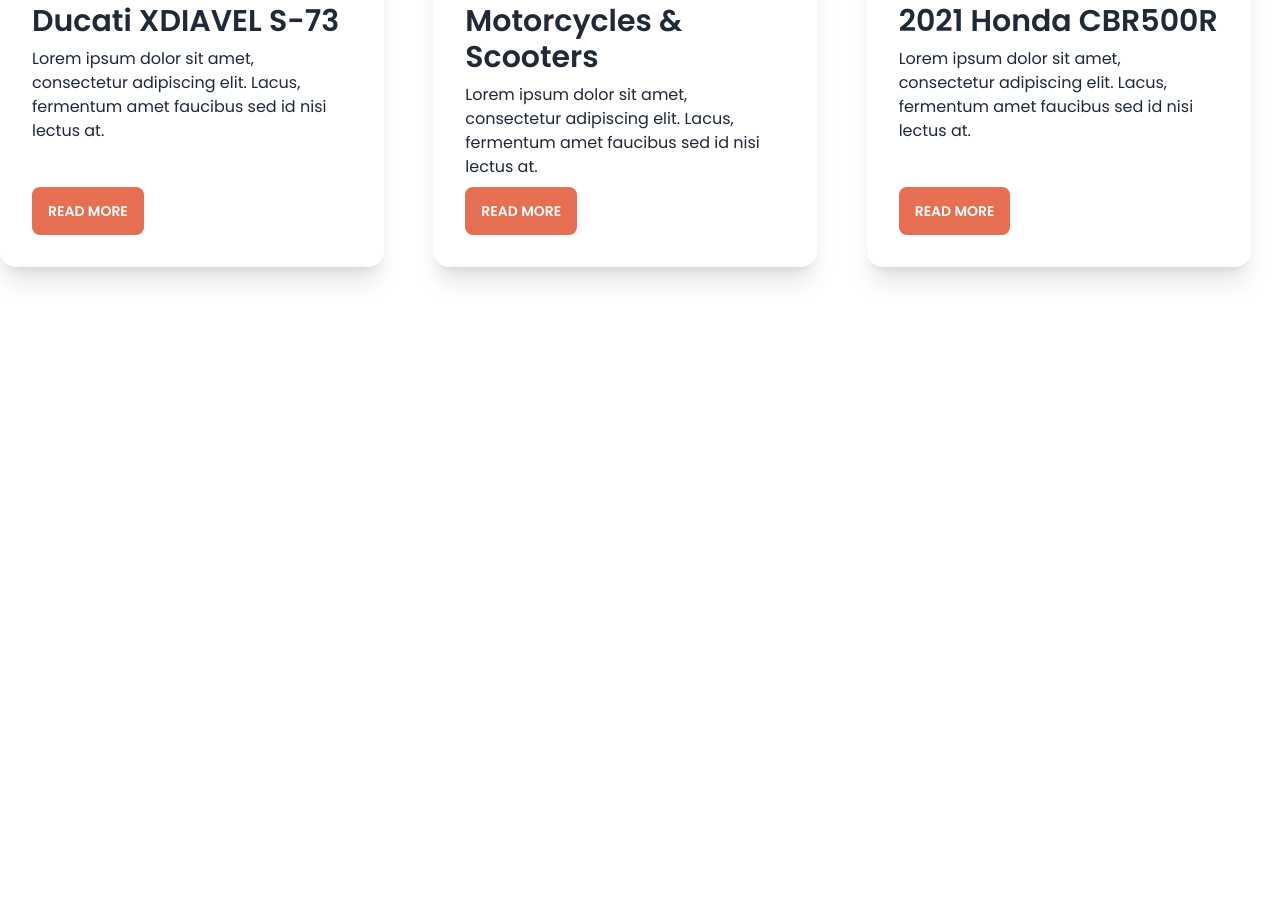
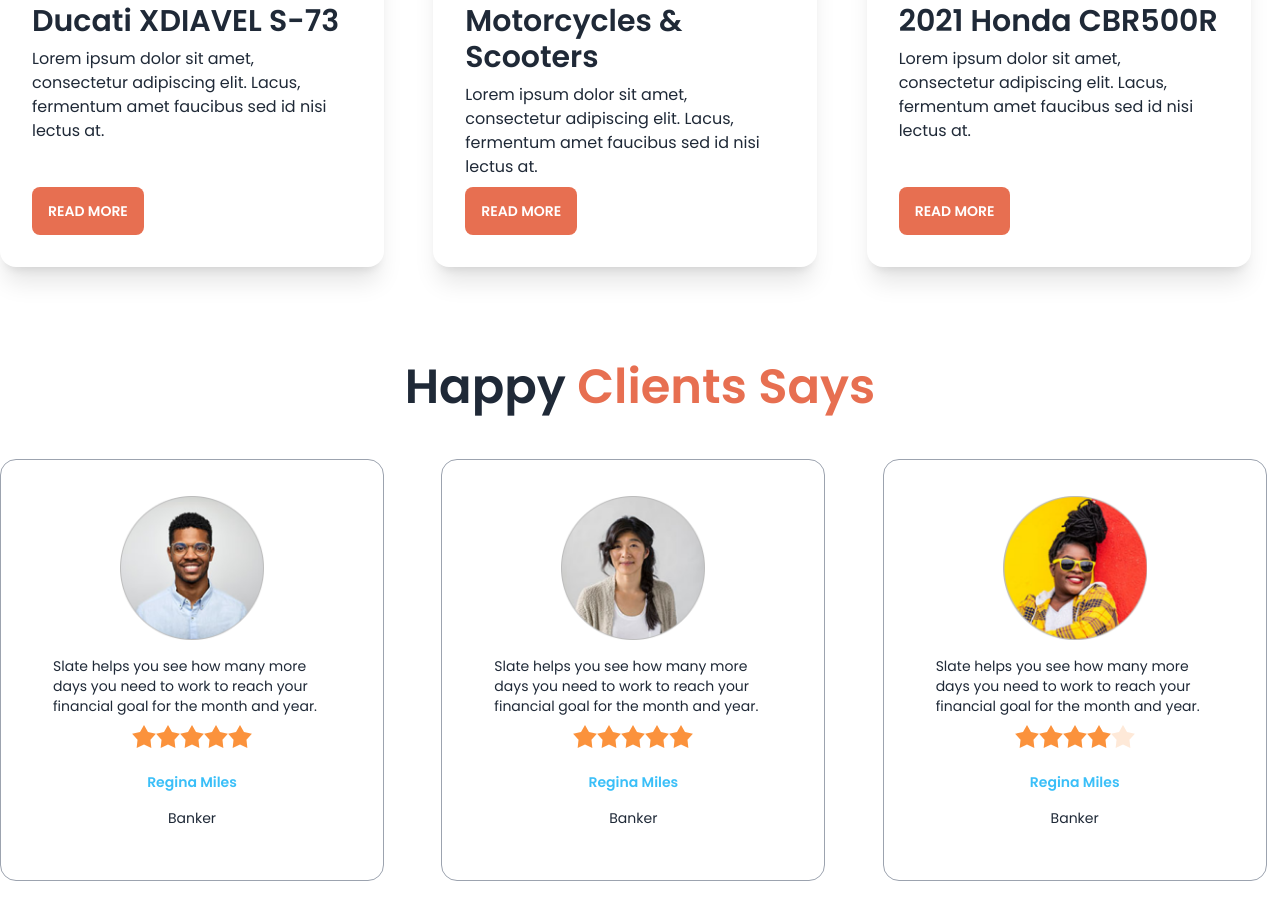
Before and after one commit to ZarinTasminSejuti/Biker-Zone-Site, a plain HTML site: page index.html in a window 1280 px wide. Shown: the part 1099-2018 px from the top of the page. Before the commit the page ends 1462 px from the top, so only its background shows below. Drawn offline with nearby package versions, Linux system fonts and the light colour scheme.

Commit message:
completed rating section

```diff
--- a/index.html
+++ b/index.html
@@ -220,6 +220,82 @@
 
             </div>
         </section>
+
+        <!-- happy clients section -->
+        <section class="my-24">
+            <h3 class="text-5xl mb-12 font-semibold text-center">Happy <span class="text-bike-primary">Clients Says</span></h3>
+
+            <div class="grid gap-11 grid-cols-1 md:grid-cols-2 lg:grid-cols-3">
+                <!-- first review card -->
+                <div class="card card-compact w-96 bg-base-100 p-9 border border-gray-400">
+                    <figure><img class="w-36" src="/images/others/user-1.png" alt="Shoes" /></figure>
+                    <div class="card-body">
+                      <p>Slate helps you see how
+                        many more days you need
+                        to work to reach your financial
+                        goal for the month and year.</p>
+                        <div class="rating justify-center">
+                            <input type="radio" name="rating-2" class="mask mask-star-2 bg-orange-400" />
+                            <input type="radio" name="rating-2" class="mask mask-star-2 bg-orange-400" />
+                            <input type="radio" name="rating-2" class="mask mask-star-2 bg-orange-400" />
+                            <input type="radio" name="rating-2" class="mask mask-star-2 bg-orange-400" checked/>
+                            <input type="radio" name="rating-2" class="mask mask-star-2 bg-orange-400"/>
+                        </div>
+                        <div class="text-center space-y-4 mt-4">
+                            <h4 class="text-sm font-semibold text-info">Regina Miles</h4>
+                            <p>Banker</p>
+                        </div>
+                    </div>
+                </div>
+
+                <!-- Second review card -->
+                <div class="card card-compact w-96 bg-base-100 p-9 border border-gray-400">
+                    <figure><img class="w-36" src="/images/others/user-2.png" alt="Shoes" /></figure>
+                    <div class="card-body">
+                      <p>Slate helps you see how
+                        many more days you need
+                        to work to reach your financial
+                        goal for the month and year.</p>
+                        <div class="rating justify-center">
+                            <input type="radio" name="rating-2" class="mask mask-star-2 bg-orange-400" />
+                            <input type="radio" name="rating-2" class="mask mask-star-2 bg-orange-400" />
+                            <input type="radio" name="rating-2" class="mask mask-star-2 bg-orange-400" />
+                            <input type="radio" name="rating-2" class="mask mask-star-2 bg-orange-400"/>
+                            <input type="radio" name="rating-2" class="mask mask-star-2 bg-orange-400" checked/>
+                        </div>
+                        <div class="text-center space-y-4 mt-4">
+                            <h4 class="text-sm font-semibold text-info">Regina Miles</h4>
+                            <p>Banker</p>
+                        </div>
+                    </div>
+                </div>
+
+                <!-- third review card -->
+                <div class="card card-compact w-96 bg-base-100 p-9 border border-gray-400">
+                    <figure><img class="w-36" src="/images/others/user-3.png" alt="Shoes" /></figure>
+                    <div class="card-body">
+                      <p>Slate helps you see how
+                        many more days you need
+                        to work to reach your financial
+                        goal for the month and year.</p>
+                        <div class="rating justify-center">
+                            <input type="radio" name="rating-2" class="mask mask-star-2 bg-orange-400" />
+                            <input type="radio" name="rating-2" class="mask mask-star-2 bg-orange-400" />
+                            <input type="radio" name="rating-2" class="mask mask-star-2 bg-orange-400" />
+                            <input type="radio" name="rating-2" class="mask mask-star-2 bg-orange-400" checked/>
+                            <input type="radio" name="rating-2" class="mask mask-star-2 bg-orange-400"/>
+                        </div>
+                        <div class="text-center space-y-4 mt-4">
+                            <h4 class="text-sm font-semibold text-info">Regina Miles</h4>
+                            <p>Banker</p>
+                        </div>
+                    </div>
+                </div>
+            </div>
+
+
+
+        </section>
     </main>
 
 
```
